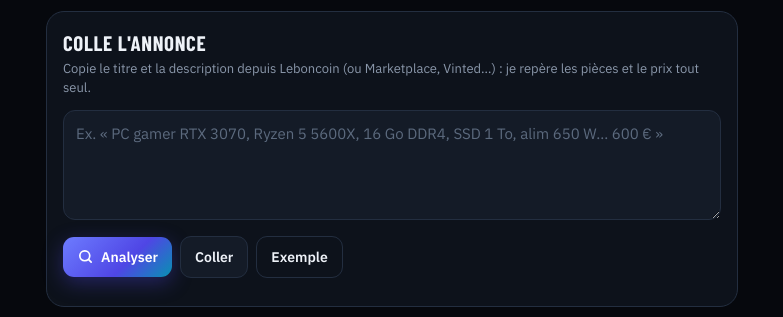
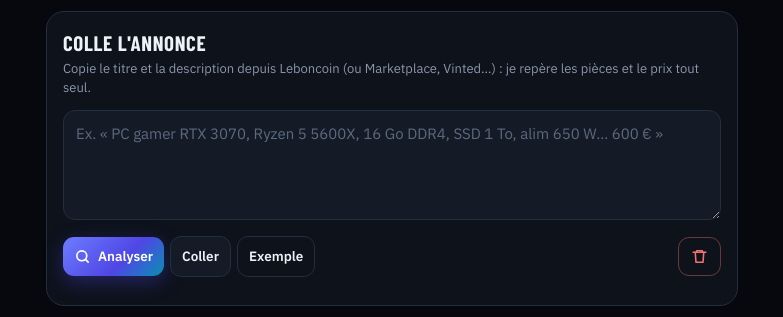
Before and after one commit to picascience/picascience.github.io, a plain HTML site: page apps/bon-plan-pc/index.html in a window 1280 px wide. Shown: the part 67-384 px from the top of the page, without its empty margins (248-1031 px from the left). Drawn offline with nearby package versions, Linux system fonts and the light colour scheme; a web font is replaced by a local one.

Commit message:
app(bon-plan-pc): bouton pour effacer le texte collé
Co-Authored-By: Claude Opus 5.5 <noreply@anthropic.com>
Claude-Session: https://claude.ai/code/session_01U28aNqMWfEopMVFaw3m2aX

```diff
--- a/apps/bon-plan-pc/index.html
+++ b/apps/bon-plan-pc/index.html
@@ -53,6 +53,8 @@ main{max-width:720px;margin:0 auto;padding:16px calc(env(safe-area-inset-right)
 .btn.ghost{background:none}
 .btn svg{width:17px;height:17px}
 .btn:active{transform:scale(.97)}
+.paste .row{flex-wrap:nowrap;gap:6px}
+.paste .row .btn{padding:10px 11px;font-size:13.5px;white-space:nowrap}
 .found{display:flex;flex-wrap:wrap;gap:6px;margin-top:12px}
 .found span{font-size:12.5px;padding:4px 9px;border-radius:999px;background:var(--s3);border:1px solid var(--line);animation:pop .35s ease both}
 .found span.y{border-color:rgba(52,211,153,.45);color:#b8f5dc}
@@ -217,6 +219,7 @@ select{width:100%;background:var(--s2);border:1px solid var(--line);border-radiu
       <button class="btn pri" id="go"><svg viewBox="0 0 24 24" fill="none" stroke="currentColor" stroke-width="2.4" stroke-linecap="round"><circle cx="11" cy="11" r="7"/><path d="m20 20-3.5-3.5"/></svg>Analyser</button>
       <button class="btn" id="paste-btn">Coller</button>
       <button class="btn ghost" id="ex">Exemple</button>
+      <button class="btn ghost" id="clear" aria-label="Effacer le texte collé" title="Effacer" style="margin-left:auto;color:var(--bad);padding:10px 12px;border-color:rgba(248,113,113,.4)"><svg viewBox="0 0 24 24" fill="none" stroke="currentColor" stroke-width="2.2" stroke-linecap="round" stroke-linejoin="round"><path d="M3 6h18"/><path d="M8 6V4h8v2"/><path d="M6 6l1 14h10l1-14"/></svg></button>
     </div>
     <div class="found" id="found"></div>
   </section>
@@ -688,6 +691,10 @@ $("go").addEventListener("click", ()=>{
   setS(patch);
   setTimeout(()=>scrollToEl($("verdict")), 120);
 });
+$("clear").addEventListener("click", ()=>{
+  $("txt").value = ""; $("found").innerHTML = ""; S.text = ""; store("draft", S);
+  $("txt").focus(); toast("Texte effacé");
+});
 $("paste-btn").addEventListener("click", async ()=>{
   try{ const t = await navigator.clipboard.readText(); if(t){ $("txt").value = t; $("go").click(); } else toast("Presse-papiers vide"); }
   catch(e){ toast("Appuie longuement dans la zone pour coller"); $("txt").focus(); }
```
